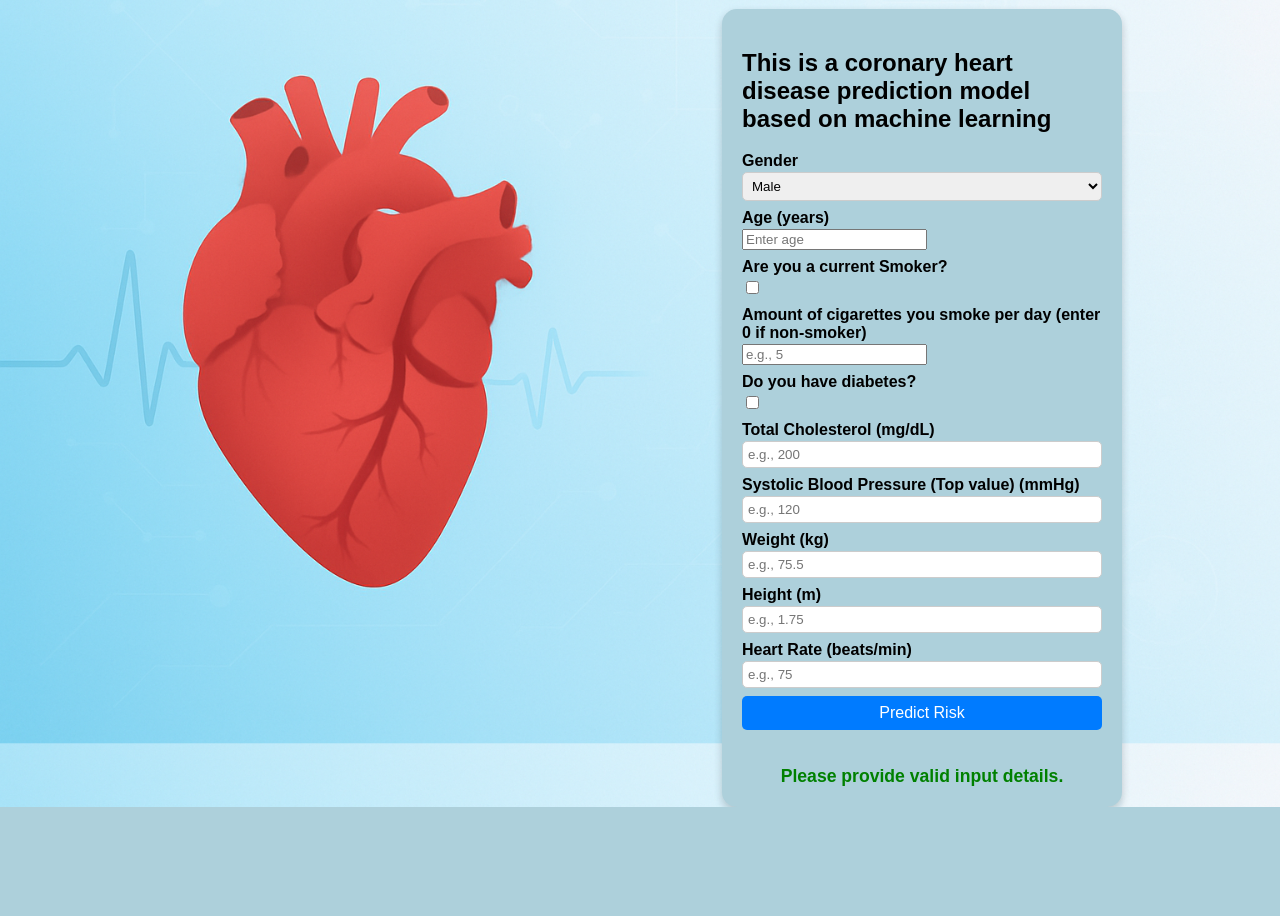
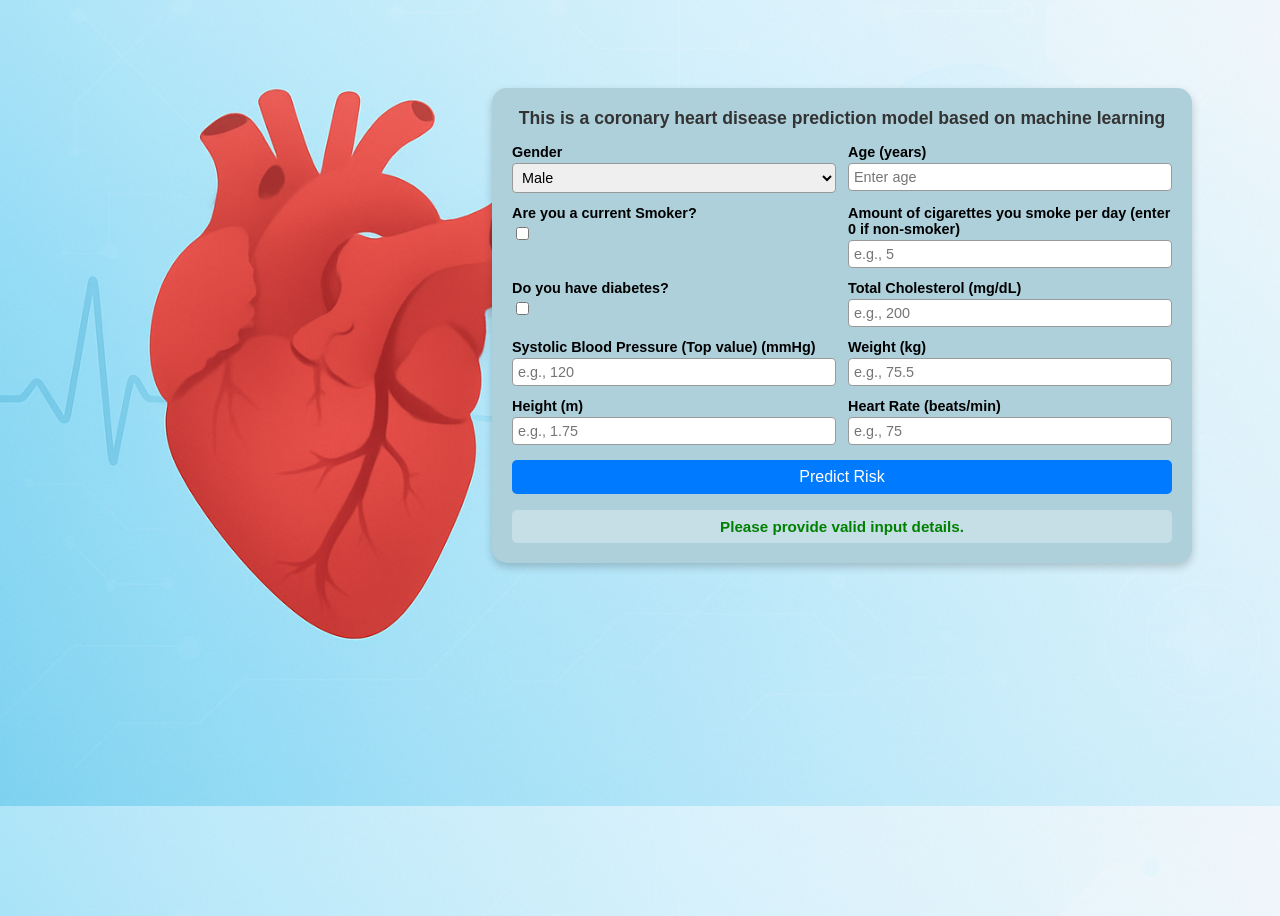
Before and after one commit to Nazihahaha/Coronary-Heart-Disease-Prediction, a Flask app: page / in a window 1280 px wide. Before the commit the page ends 807 px from the top, so only its background shows below. Run offline with Flask 3, Linux system fonts and the light colour scheme.

Commit message:
Update index.html

```diff
--- a/templates/index.html
+++ b/templates/index.html
@@ -13,56 +13,54 @@
     .container {
         display: flex;
         justify-content: flex-end;
-        /* Change align-items to 'center' or 'flex-start' and adjust height/padding-top */
-        align-items: center;
-        /* Increase padding-top to push content down from the top */
-        padding-top: 100px; /* Changed from 0px to 50px (or any value you prefer) */
-
-        /* Decrease height if you want it closer to the default flow.
-        If you use padding-top, you can often remove or reduce the height property. */
-        height: 75vh; /* Reduced from 85vh to 75vh to bring the center point down */
-
-        padding-right: 150px;
-
+        align-items: flex-start;
+        padding-top: 80px;
+        min-height: 100vh;
+        padding-right: 80px;
+        padding-bottom: 20px;
     }
 
     .form-block {
         background-color: rgb(173, 208, 219);
         border-radius: 15px;
-        /* Reduce the padding to save vertical space */
         padding: 20px;
         box-shadow: 0 4px 8px rgba(0, 0, 0, 0.2);
-        width: 400px;
+        width: 700px;
         box-sizing: border-box;
-        height: min-content;
     }
 
-    h3 {
+    h2 {
+        font-size: 1.1em;
         text-align: center;
         color: #333;
-        /* Reduce the bottom margin of the heading */
-        margin-bottom: 10px;
+        margin-top: 0;
+        margin-bottom: 15px;
+    }
+
+    .form-fields-grid {
+        display: grid;
+        grid-template-columns: 1fr 1fr;
+        gap: 12px;
     }
 
     .form-field {
-        /* Reduce the margin to shrink the space between fields */
-        margin-bottom: 8px;
+        margin-bottom: 0;
     }
 
     .form-field label {
         display: block;
-        /* Reduce the space between the label and the input field */
-        margin-bottom: 2px;
+        margin-bottom: 3px;
         font-weight: bold;
+        font-size: 0.9em;
     }
 
-    .form-field input[type="text"], .form-field select {
+    .form-field input[type="text"], .form-field input[type="number"], .form-field select {
         width: 100%;
-        /* Reduce the internal padding of the input fields */
         padding: 5px;
-        border: 1px solid #ccc;
-        border-radius: 5px;
+        border: 1px solid #999;
+        border-radius: 4px;
         box-sizing: border-box;
+        font-size: 0.9em;
     }
 
     .form-field input[type="checkbox"] {
@@ -77,7 +75,6 @@
 
     .submit-button {
         width: 100%;
-        /* Reduce the padding of the button to make it smaller */
         padding: 8px;
         background-color: #007BFF;
         color: white;
@@ -85,6 +82,8 @@
         border-radius: 5px;
         cursor: pointer;
         font-size: 1em;
+        margin-top: 15px;
+        margin-bottom: 8px;
     }
 
     .submit-button:hover {
@@ -92,10 +91,13 @@
     }
 
     .prediction-output {
-        text-align: center; /* Center the message */
-        font-size: 1.1em;
+        text-align: center;
+        font-size: 0.95em;
         font-weight: bold;
-        margin-top: 10px; /* Add some spacing above the text */
+        margin-top: 8px;
+        padding: 8px;
+        border-radius: 5px;
+        background-color: rgba(255, 255, 255, 0.3);
     }
 
     .risk {
@@ -113,6 +115,7 @@
         <form action="" method="post">
             {{ form.hidden_tag() }}
 
+            <div class="form-fields-grid">
                 <div class="form-field">
                     {{ form.gender.label }}
                     {{ form.gender }}
@@ -212,11 +215,16 @@
                         {% endfor %}
                     {% endif %}
                 </div>
+            </div>
 
             <div class="form-field">
                 {{ form.submit(class="submit-button") }}
             </div>
-            <br>
+            {% if bmi is not none %}
+            <div class="prediction-output">
+                <strong>Calculated BMI: {{ bmi }}</strong>
+            </div>
+            {% endif %}
             <div class="prediction-output {% if 'High Risk' in output %}risk{% elif 'Low Risk' in output %}no-risk{% else %}no-risk{% endif %}">
                 {{ output }}
             </div>
```
Lines whose indentation alone changed are shown as unchanged.
